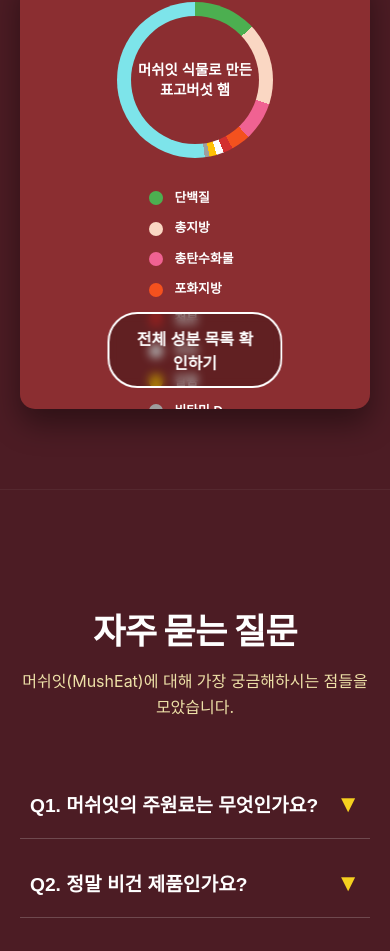
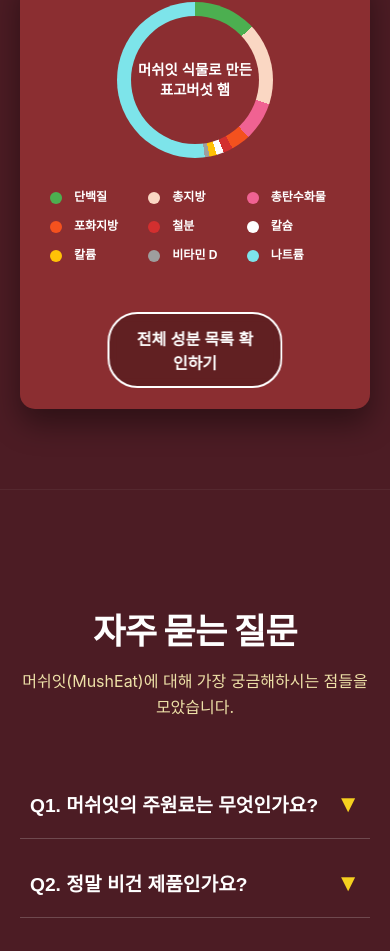
Before and after one commit to LimJongTak/MUSH-EAT-LANDING, a React (Vite) app: page / in a window 390 px wide. Shown: the part 4940-5891 px from the top of the page. Built offline with nearby package versions, Linux system fonts and the light colour scheme; a web font is replaced by a local one.

Commit message:
카드 수정

```diff
--- a/src/components/IngredientChart.css
+++ b/src/components/IngredientChart.css
@@ -128,3 +128,22 @@
     order: -1; /* 차트를 범례 위로 이동 */
   }
 }
+
+/* 540px 이하에서 3열 그리드 레이아웃 적용 */
+@media (max-width: 540px) {
+  .legend-list {
+    display: grid;
+    grid-template-columns: repeat(3, 1fr);
+    gap: 10px 5px; /* 세로 간격, 가로 간격 */
+    width: 100%;
+  }
+  .legend-item {
+    margin-bottom: 0; /* 그리드 gap으로 간격 제어 */
+    font-size: 0.75rem; /* 폰트 크기 축소 */
+    justify-content: flex-start; /* 텍스트가 길어질 경우를 대비해 왼쪽 정렬 유지 */
+  }
+  .legend-item .dot {
+    width: 12px;
+    height: 12px;
+  }
+}
--- a/src/components/Section7_Ingredients.css
+++ b/src/components/Section7_Ingredients.css
@@ -129,6 +129,22 @@
   }
 }
 
+@media (max-width: 540px) {
+  .flip-button {
+    /* 왼쪽으로 이동 */
+    left: 50%;
+    transform: translateX(-50%);
+  }
+}
+
+@media (max-width: 370px) {
+  .flip-button {
+    /* 370px 이하에서 버튼 크기 절반으로 축소 */
+    font-size: 0.8rem;
+    padding: 6px 12px;
+  }
+}
+
 /* 텍스트 애니메이션 */
 .text-reveal {
   opacity: 0;
```
